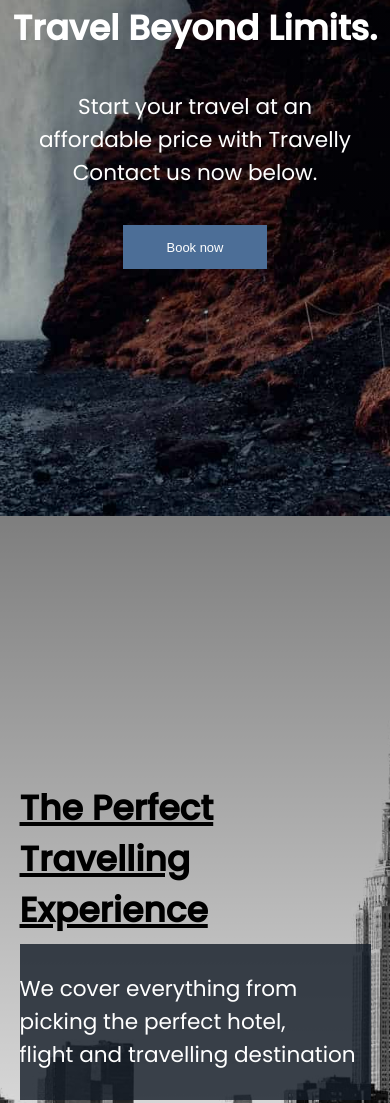
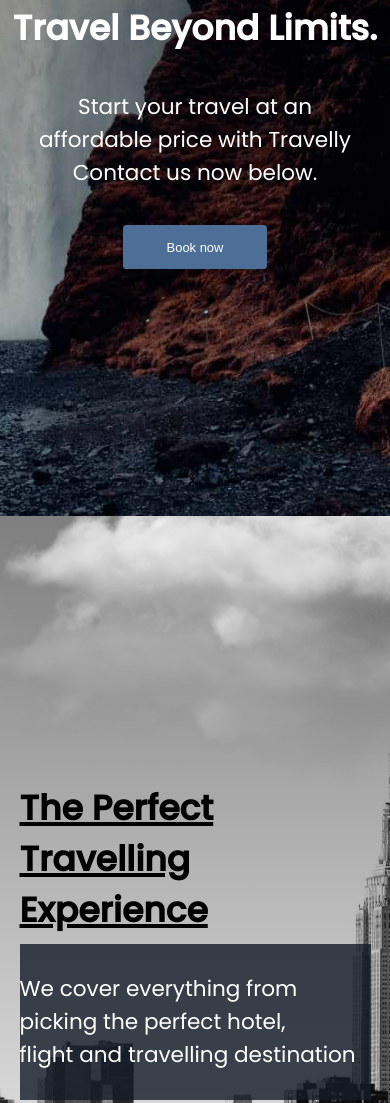
Before and after one commit to nhantran3395/008_Travelly, a plain HTML site: page index.html in a window 390 px wide. Shown: the part 344-1447 px from the top of the page. Drawn offline with Linux system fonts and the light colour scheme; a web font is replaced by a local one.

Commit message:
fix cloud being hidden issue | change city & moutain background to 'quality reduced' ver

```diff
--- a/style.css
+++ b/style.css
@@ -56,6 +56,7 @@ button {
   color: white;
   font-size: 1.8rem;
   cursor: pointer;
+  border-radius: 0.5rem;
   transition: background-color 0.5s ease-in-out;
 }
 
@@ -121,7 +122,8 @@ nav ul {
 .locations {
   min-height: 100vh;
   background: linear-gradient(rgba(0, 0, 0, 0.5), transparent),
-    url("./img/new-york-compressed.jpg");
+    url("./img/new-york-page-quality-reduced.jpg");
+
   background-size: cover;
   background-position: center;
   background-repeat: no-repeat;
@@ -157,18 +159,27 @@ nav ul {
 
 .moving-cloud-1 {
   animation: cloudAnimation 3s ease-in-out infinite alternate;
+  z-index: 1;
 }
 
 .moving-cloud-2 {
-  top: 20%;
-  z-index: -1;
-  opacity: 0.5;
-  animation: cloudAnimation 3.5s ease-in-out infinite alternate;
+  top: 12%;
+  opacity: 0.3;
+  animation: cloudShadowAnimation 2.9s ease-in-out infinite alternate;
 }
 
 @keyframes cloudAnimation {
   from {
     transform: translate(10%, -10%);
+  }
+  to {
+    transform: translate(0%, 0%);
+  }
+}
+
+@keyframes cloudShadowAnimation {
+  from {
+    transform: translate(5%, -5%);
   }
   to {
     transform: translate(0%, 0%);
@@ -238,7 +249,8 @@ nav ul {
   justify-content: center;
   align-items: center;
   background-image: linear-gradient(rgba(0, 0, 0, 0.5), transparent),
-    url(/img/contact-mountain-compressed.jpg);
+    url(/img/contact-mountain-quality-reduced.jpg);
+
   background-repeat: no-repeat;
   background-size: cover;
   background-position: center;
@@ -254,6 +266,11 @@ nav ul {
   width: 60%;
   height: 50vh;
   color: white;
+  border-radius: 0.5rem;
+}
+
+form h2 {
+  padding-top: 5rem;
 }
 
 .form-content {
@@ -275,6 +292,8 @@ nav ul {
 
 .form-button {
   min-width: 100%;
+  border-top-left-radius: 0;
+  border-top-right-radius: 0;
 }
 
 /*Footer section*/
@@ -313,12 +332,6 @@ footer {
     height: 40rem;
     pointer-events: none;
   }
-  .moving-cloud-1 {
-    z-index: -1;
-  }
-  .moving-cloud-2 {
-    z-index: -2;
-  }
   .locations-header h3 {
     background: rgba(19, 28, 39, 0.8);
     -webkit-text-fill-color: white;
@@ -329,4 +342,20 @@ footer {
   html {
     font-size: 45%;
   }
+
+  .cloud {
+    height: 37rem;
+  }
 }
+
+@media screen and (max-width: 450px) {
+  .moving-cloud-2 {
+    top: 10%;
+  }
+}
+
+@media screen and (max-width: 350px) {
+  .cloud {
+    height: 30rem;
+  }
+}
```
